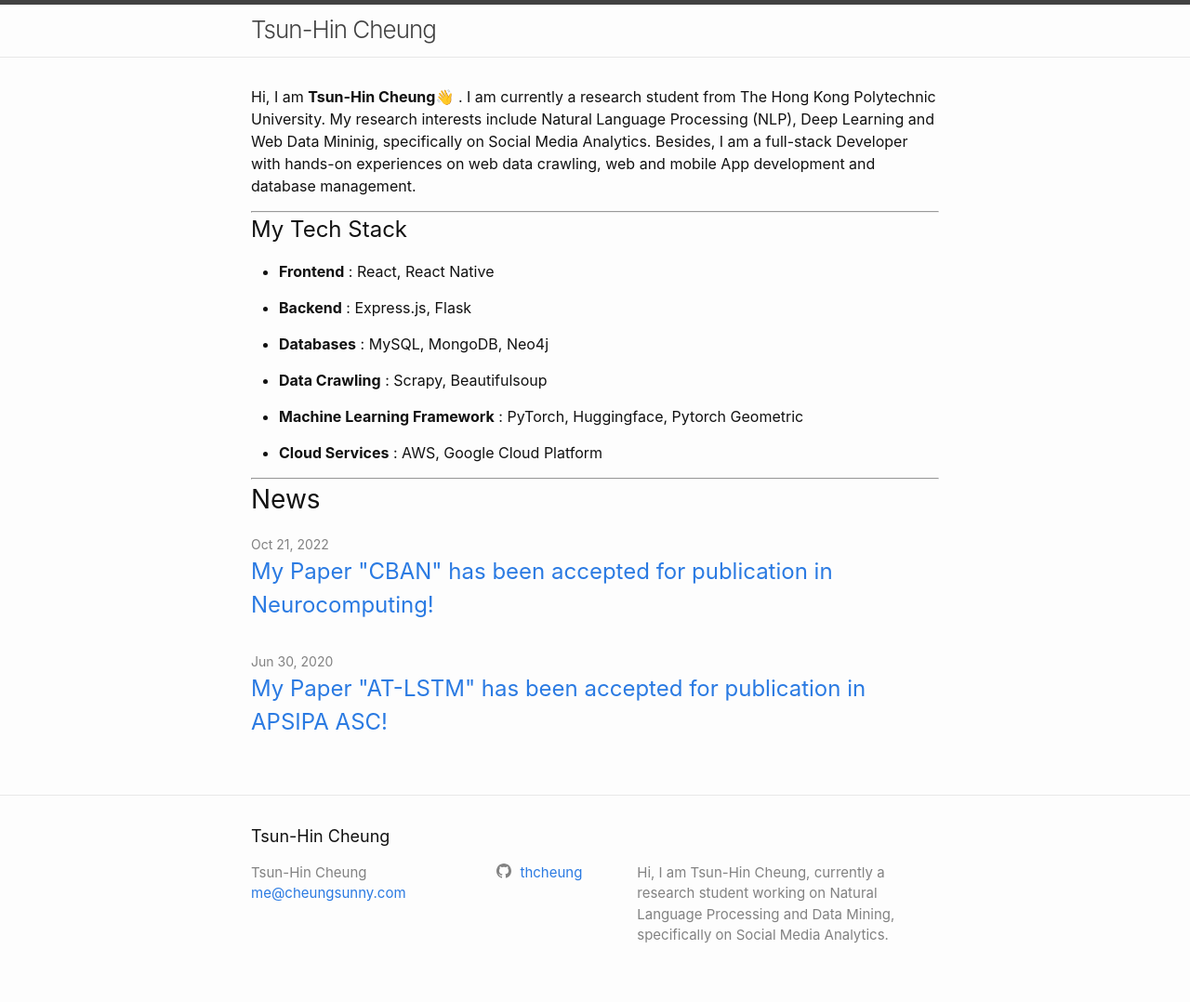
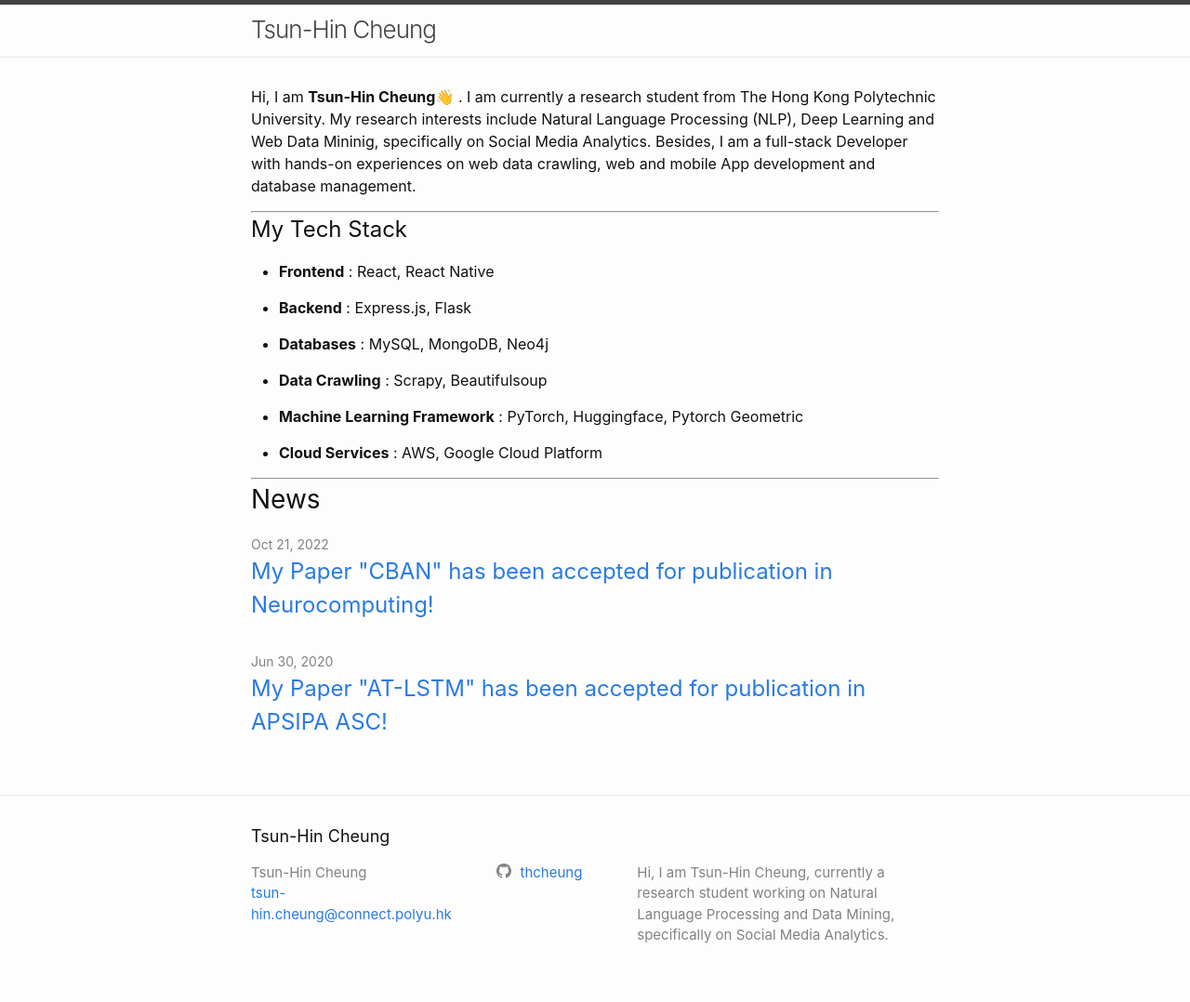
Before and after one commit to thcheung/thcheung.github.io, a Jekyll site: the page built from index.markdown, in a window 1280 px wide. Shown: the whole page at 93% size. Built offline with Jekyll 4.4.1, drawn with Linux system fonts in a browser that asks for light colours.

Commit message:
Modify email

```diff
--- a/_config.yml
+++ b/_config.yml
@@ -19,7 +19,7 @@
 # in the templates via {{ site.myvariable }}.
 
 title: Tsun-Hin Cheung
-email: me@cheungsunny.com
+email: tsun-hin.cheung@connect.polyu.hk
 description: >- # this means to ignore newlines until "baseurl:"
    Hi, I am Tsun-Hin Cheung, currently a research student working on Natural Language Processing and Data Mining, specifically on Social Media Analytics.
 baseurl: "" # the subpath of your site, e.g. /blog
```
